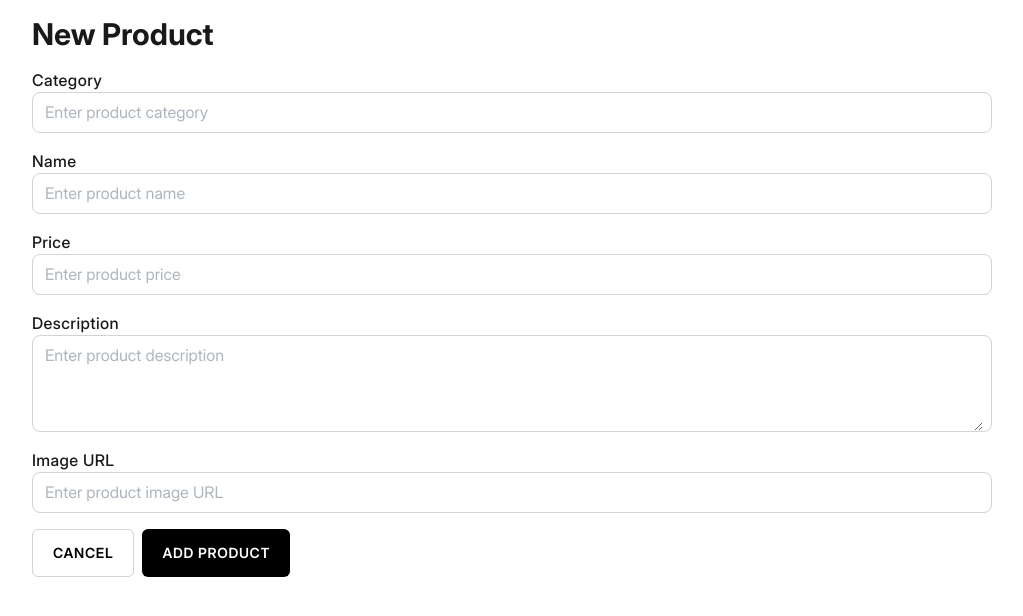
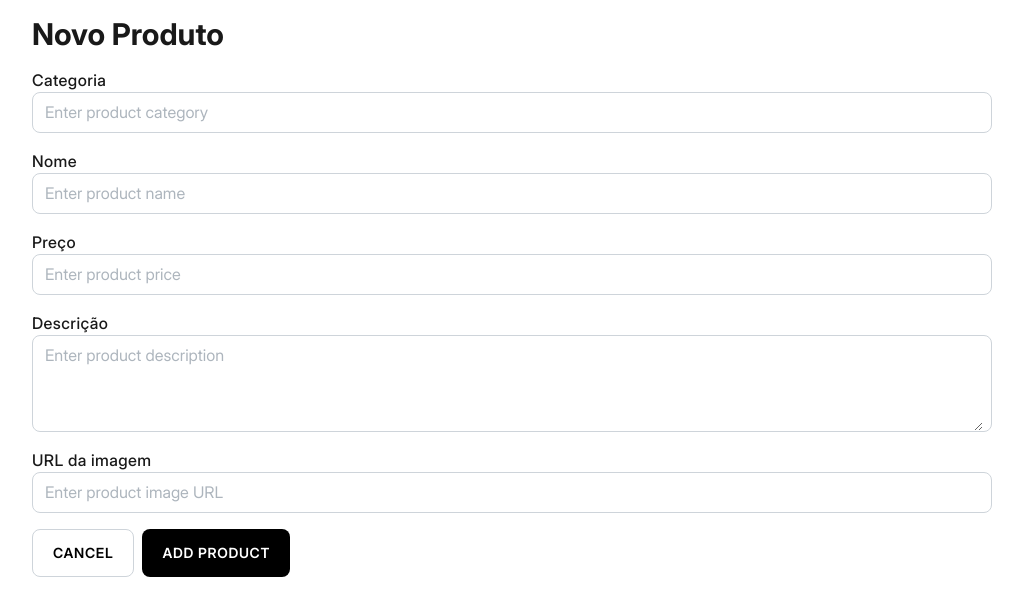
Before and after one commit to martins87/tc-frontend, a Next.js app: page /products/new in a window 1280 px wide. Shown: the top 616 px of the page, without its empty margins (128-1151 px from the left). Built offline with nearby package versions, Linux system fonts and the light colour scheme.

Commit message:
add product feature

```diff
--- a/app/(pages)/products/new/page.tsx
+++ b/app/(pages)/products/new/page.tsx
@@ -3,6 +3,7 @@
 import { useState } from "react";
 import { useRouter } from "next/navigation";
 
+import { useProductsStore } from "@/app/store/products";
 import Centered from "@/app/components/ui/Centered";
 import Container from "@/app/components/ui/Container";
 import Input from "@/app/components/ui/Input";
@@ -13,49 +14,66 @@ import Button from "@/app/components/ui/Button";
 
 const NewProductPage = () => {
   const router = useRouter();
+  const { addProduct, products } = useProductsStore();
   const [category, setCategory] = useState("");
   const [name, setName] = useState("");
   const [price, setPrice] = useState("");
   const [description, setDescription] = useState("");
   const [imageURL, setImageURL] = useState("");
 
+  const handleAddProduct = () => {
+    const newProduct = {
+      id: products.length + 1,
+      categoria: category,
+      nome: name,
+      preco: parseFloat(price),
+      descricao: description,
+      imagemURL: imageURL,
+    };
+
+    console.log("New Product:", newProduct);
+    addProduct(newProduct);
+
+    router.push("/");
+  };
+
   const handleCancel = () => router.push("/");
 
   return (
     <Container>
       <Typography className="w-full mr-auto text-3xl my-4" weight="600">
-        New Product
+        Novo Produto
       </Typography>
       <Centered className="gap-y-4" direction="col">
-        <InputWrapper label="Category">
+        <InputWrapper label="Categoria">
           <Input
             placeholder="Enter product category"
             value={category}
             setValue={setCategory}
           />
         </InputWrapper>
-        <InputWrapper label="Name">
+        <InputWrapper label="Nome">
           <Input
             placeholder="Enter product name"
             value={name}
             setValue={setName}
           />
         </InputWrapper>
-        <InputWrapper label="Price">
+        <InputWrapper label="Preço">
           <Input
             placeholder="Enter product price"
             value={price}
             setValue={setPrice}
           />
         </InputWrapper>
-        <InputWrapper label="Description">
+        <InputWrapper label="Descrição">
           <Textarea
             placeholder="Enter product description"
             value={description}
             setValue={setDescription}
           />
         </InputWrapper>
-        <InputWrapper label="Image URL">
+        <InputWrapper label="URL da imagem">
           <Input
             placeholder="Enter product image URL"
             value={imageURL}
@@ -72,7 +90,7 @@ const NewProductPage = () => {
           <Button
             label="Add Product"
             primary
-            onClick={() => {}}
+            onClick={handleAddProduct}
             textClassname="uppercase font-semibold"
           />
         </Centered>
--- a/app/components/ui/Button.tsx
+++ b/app/components/ui/Button.tsx
@@ -36,7 +36,7 @@ const Button: FC<ButtonProps> = ({
   return (
     <button
       className={twMerge(
-        "h-12 group flex items-center justify-center gap-x-3 px-5 rounded-md transition-colors ease-in-out duration-200 hover:cursor-pointer",
+        "h-12 group flex items-center justify-center gap-x-3 px-5 rounded-lg transition-colors ease-in-out duration-200 hover:cursor-pointer",
         primary
           ? "bg-black hover:bg-black/90 border-0"
           : secondary
--- a/app/page.tsx
+++ b/app/page.tsx
@@ -9,10 +9,12 @@ export default function Home() {
   return (
     <Container>
       <Typography className="w-full mr-auto text-3xl my-4" weight="600">
-        Products
+        Produtos
       </Typography>
       <Link className="w-full mr-auto mb-4" href="/products/new">
-        <Typography className="text-lg">+ Add product</Typography>
+        <Typography className="text-lg" weight="500">
+          + Adicionar produto
+        </Typography>
       </Link>
       <ProductsList />
     </Container>
```
